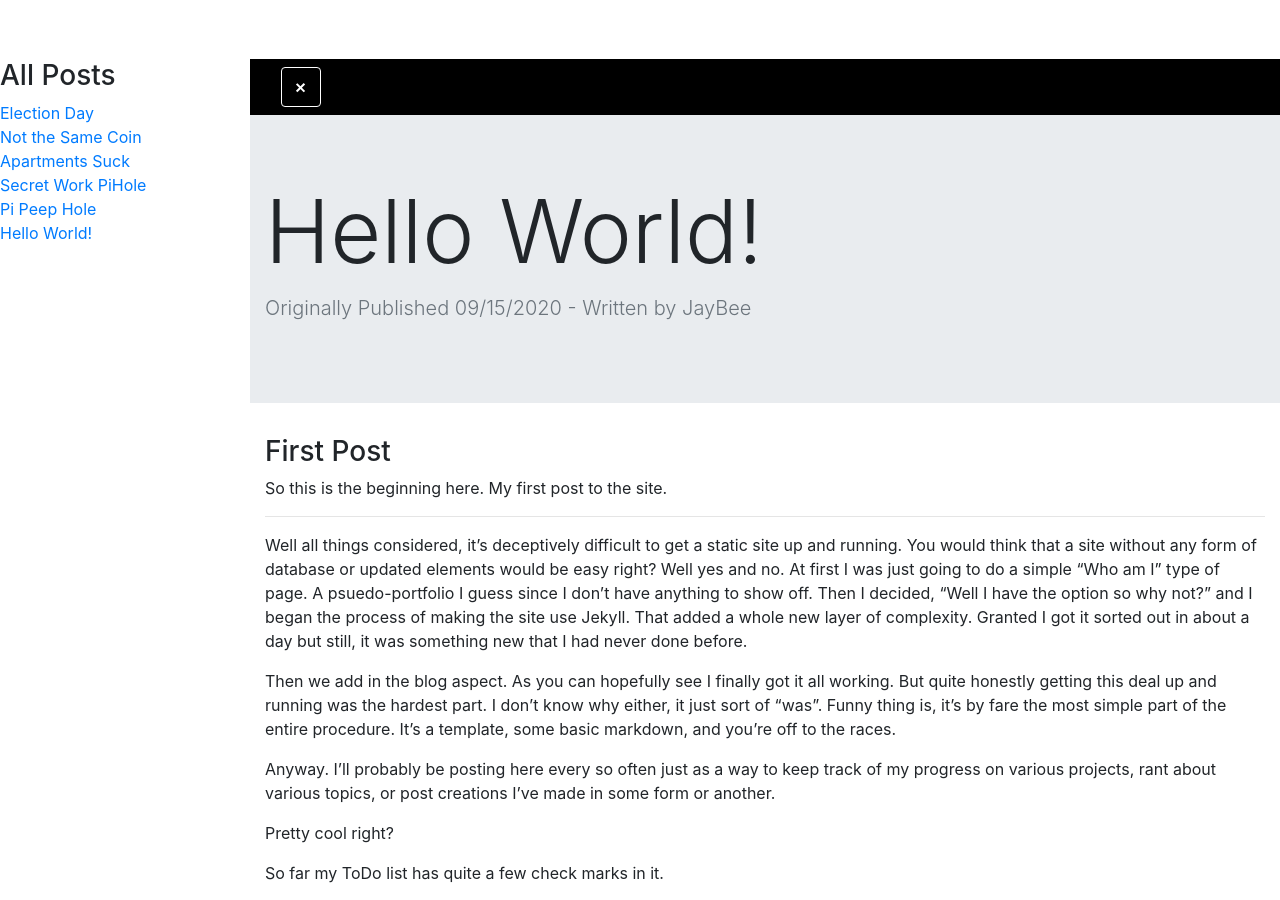
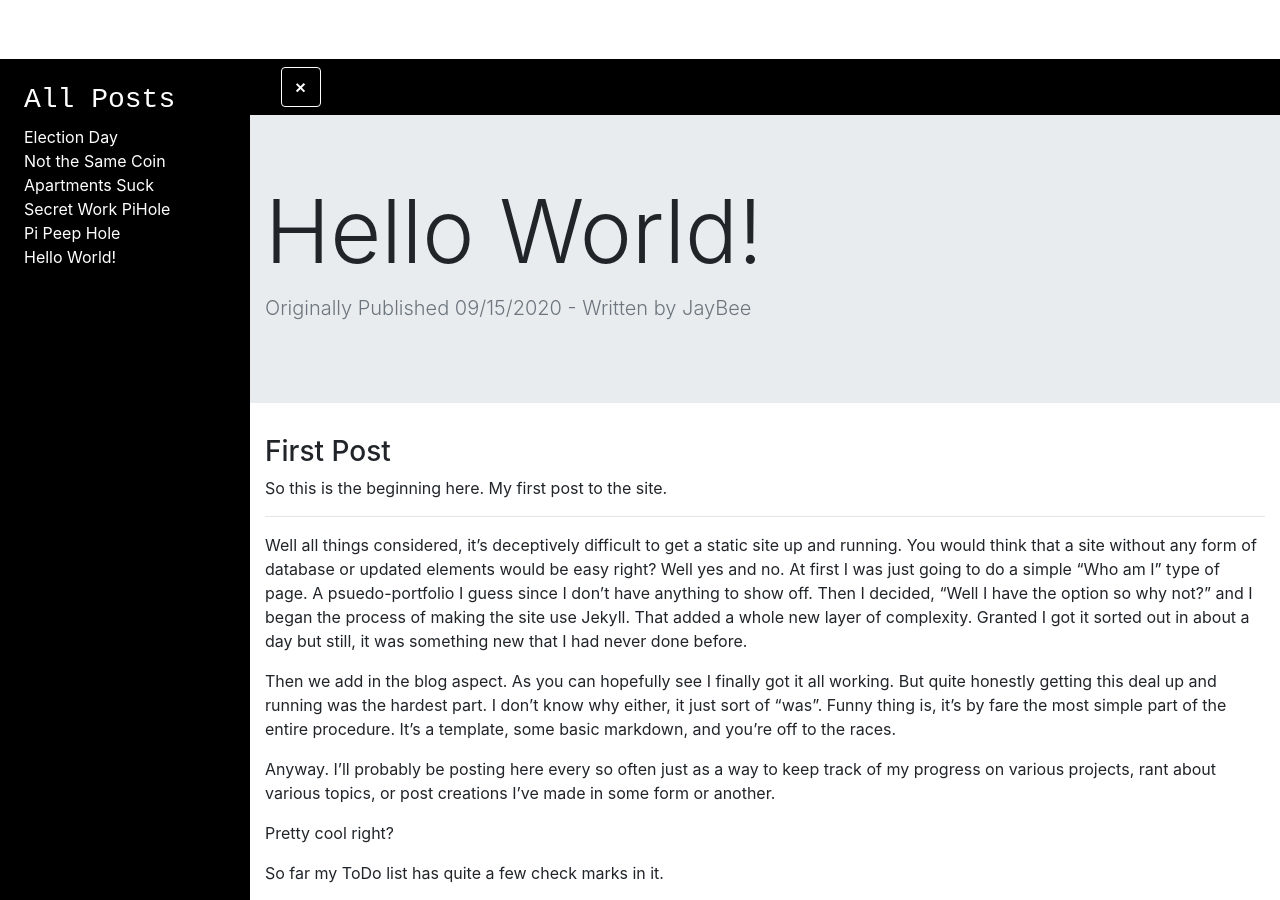
Before and after one commit to JayBee2814/jaybee2814.github.io, a Jekyll site: the page built from _posts/2020-09-15-hello-world.markdown, in a window 1280 px wide and 900 px high. Built offline with Jekyll 4.4.1, drawn with Linux system fonts in a browser that asks for light colours; nearby versions of some CDN libraries; some web fonts are replaced.

Commit message:
Fix text for sidebar

```diff
--- a/_layouts/post.html
+++ b/_layouts/post.html
@@ -3,11 +3,12 @@
 ---
 
 <div class="wrapper">
-  <nav id="sidebar">
+  <nav id="sidebar" class="pl-4 pt-4">
     <div class="sidebar-header">
-      <h3>All Posts</h3>
+      <h3 class="header-text text-white">All Posts</h3>
     </div>
 
+    <div class="links-sidebar">
     <ul>
       {% for post in site.posts %}
         {% unless post.hidden %}
@@ -17,6 +18,8 @@
         {% endunless %}
       {% endfor %}
     </ul>
+    </div>
+
   </nav>
 
   <div class="container-fluid px-0">
@@ -49,21 +52,10 @@
           <div class="container">
               {{ content }}
           </div>
-          <div class="container d-sm-none">
+          <!-- <div class="container d-sm-none">
               <a href="/posts-index">Return to Post Index</a>
-          </div>
+          </div> -->
 
       </main>
   </div>
 </div>
-
-<!-- <h1 class="text-center">All Posts</h1>
-<ul>
-{% for post in site.posts %}
-{% unless post.hidden %}
-<li>
-<a href="{{ post.url }}">{{ post.title }}</a>
-</li>
-{% endunless %}
-{% endfor %}
-</ul> -->
--- a/assets/css/main.css
+++ b/assets/css/main.css
@@ -21,6 +21,7 @@
     max-width: 250px;
     min-height: 100vh;
     transition: all 0.3s;
+    background: #000;
 }
 
 #sidebar.active {
@@ -107,7 +108,13 @@
    color: black !important;
 }
 
+.links-sidebar a{
+   color: #FFF;
+}
 
+.links-sidebar a:visited{
+   color: #FFF;
+}
 
 .navbar-dark .navbar-brand:hover,
 .navbar-dark .navbar-brand:focus {
```
